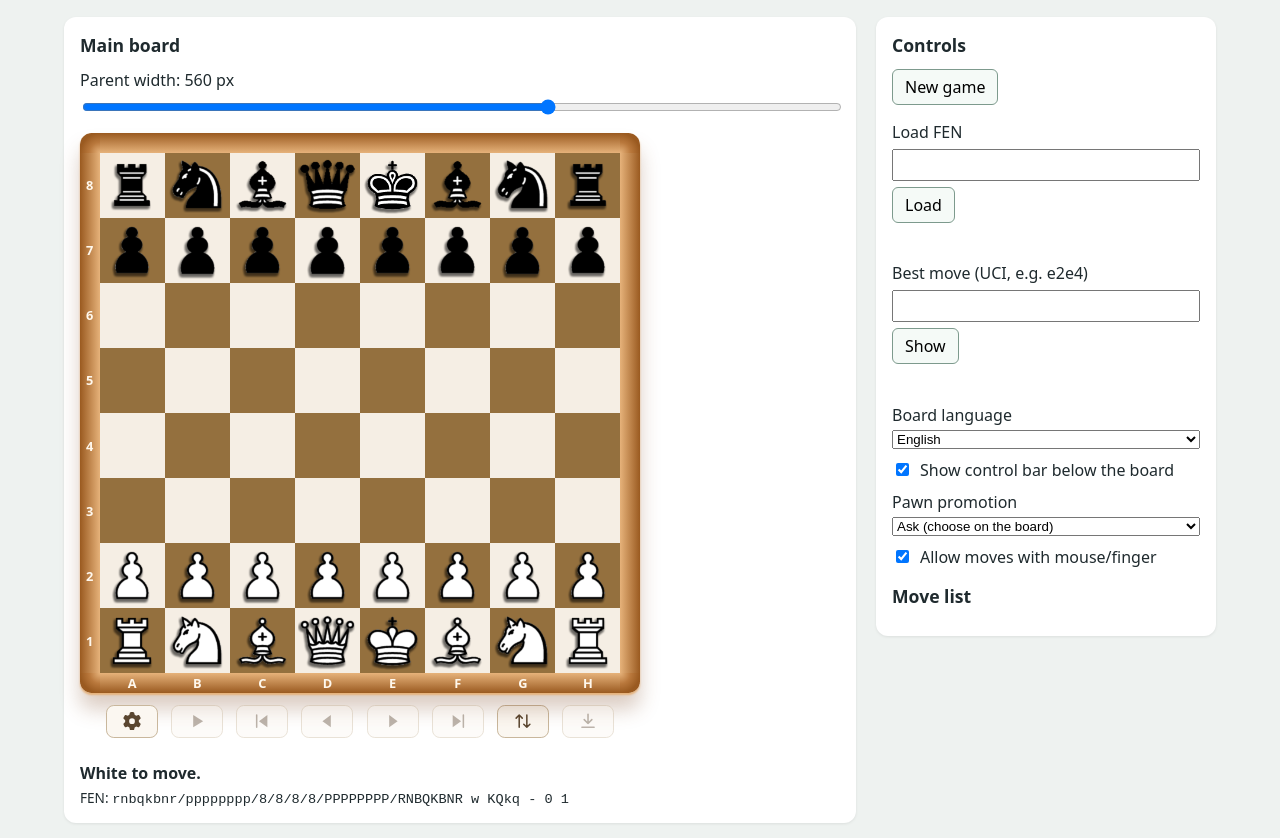
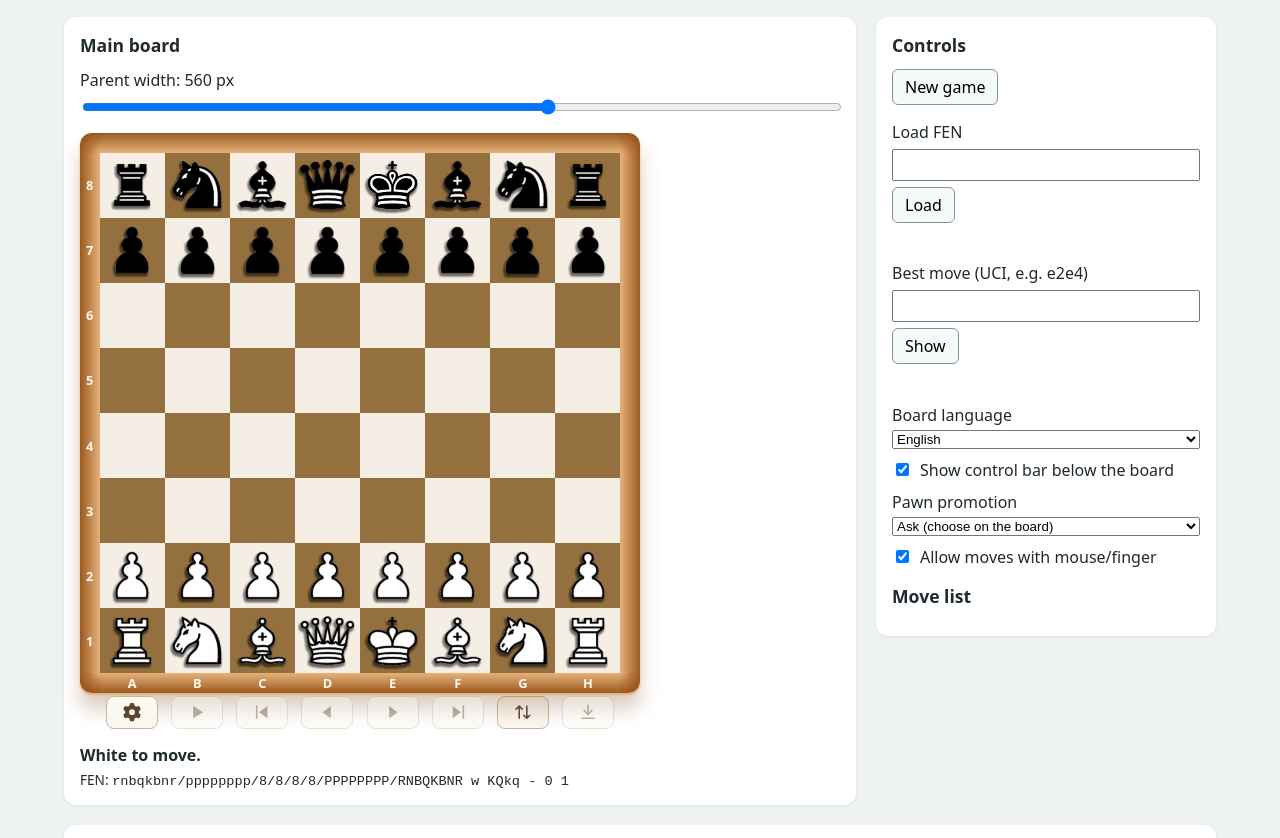
Before and after one commit to nyp1956/chess-board-nyp, a website built with Vite: page index.html in a window 1280 px wide. Shown: the part 96-934 px from the top of the page. Built offline with nearby package versions, Linux system fonts and the light colour scheme.

Commit message:
Expose controlBar and make controls bar height proportional
- ChessBoard: add controlBar getter returning the GameControls instance (or null).
- GameControls: keyboard handling is bound to document and only the most recently used bar responds.
- chess-game-controls.css: vertical padding scales with board width so the bar is 0.6u tall, matching the app layout.

Co-authored-by: Copilot <223556219+Copilot@users.noreply.github.com>

```diff
--- a/src/ChessBoard.js
+++ b/src/ChessBoard.js
@@ -89,6 +89,10 @@ export default class ChessBoard {
 
   get settings() {
     return { ...this.#settings };
+  }
+
+  get controlBar() {
+    return this.#controls;
   }
 
   // PGN headers used when the game is downloaded. They override the defaults.
--- a/src/GameControls.js
+++ b/src/GameControls.js
@@ -39,6 +39,9 @@ export default class GameControls {
   #ticking = false;
   #elements;
 
+  static #active = null;
+  static #listening = false;
+
   constructor(board) {
     this.#board = board;
     this.#root = document.createElement('div');
@@ -49,6 +52,10 @@ export default class GameControls {
     this.#elements = this.#collectElements();
     this.#bind();
     this.update();
+    for (const element of [board.element, this.#root]) {
+      for (const type of ['pointerdown', 'focusin']) element.addEventListener(type, () => this.#activate());
+    }
+    if (!GameControls.#active) this.#activate();
   }
 
   get element() {
@@ -104,6 +111,7 @@ export default class GameControls {
   }
 
   destroy() {
+    if (GameControls.#active === this) GameControls.#active = null;
     this.stop();
     this.#root.remove();
   }
@@ -221,7 +229,16 @@ export default class GameControls {
       if (reason !== 'navigate' && !fromTick) this.stop();
       this.update();
     });
-    this.#board.element.addEventListener('keydown', (event) => this.#handleKey(event));
+  }
+
+  #activate() {
+    GameControls.#active = this;
+    if (GameControls.#listening) return;
+    GameControls.#listening = true;
+    document.addEventListener('keydown', (event) => {
+      const active = GameControls.#active;
+      if (active) active.#handleKey(event);
+    });
   }
 
   #changeSetting(changes) {
--- a/src/chess-game-controls.css
+++ b/src/chess-game-controls.css
@@ -10,7 +10,8 @@
   align-items: center;
   width: 100%;
   margin: 0;
-  padding: 12px calc(100% * 0.3 / 8.6);
+  /* Lodret padding skalerer med bredden, så bjælken bliver 0,6u høj (samme som --board-controls-height i appen). */
+  padding: calc(100% * 0.05 / 8.6) calc(100% * 0.3 / 8.6);
   font: inherit;
 }
 
```
Also changed, not shown: README.md.
